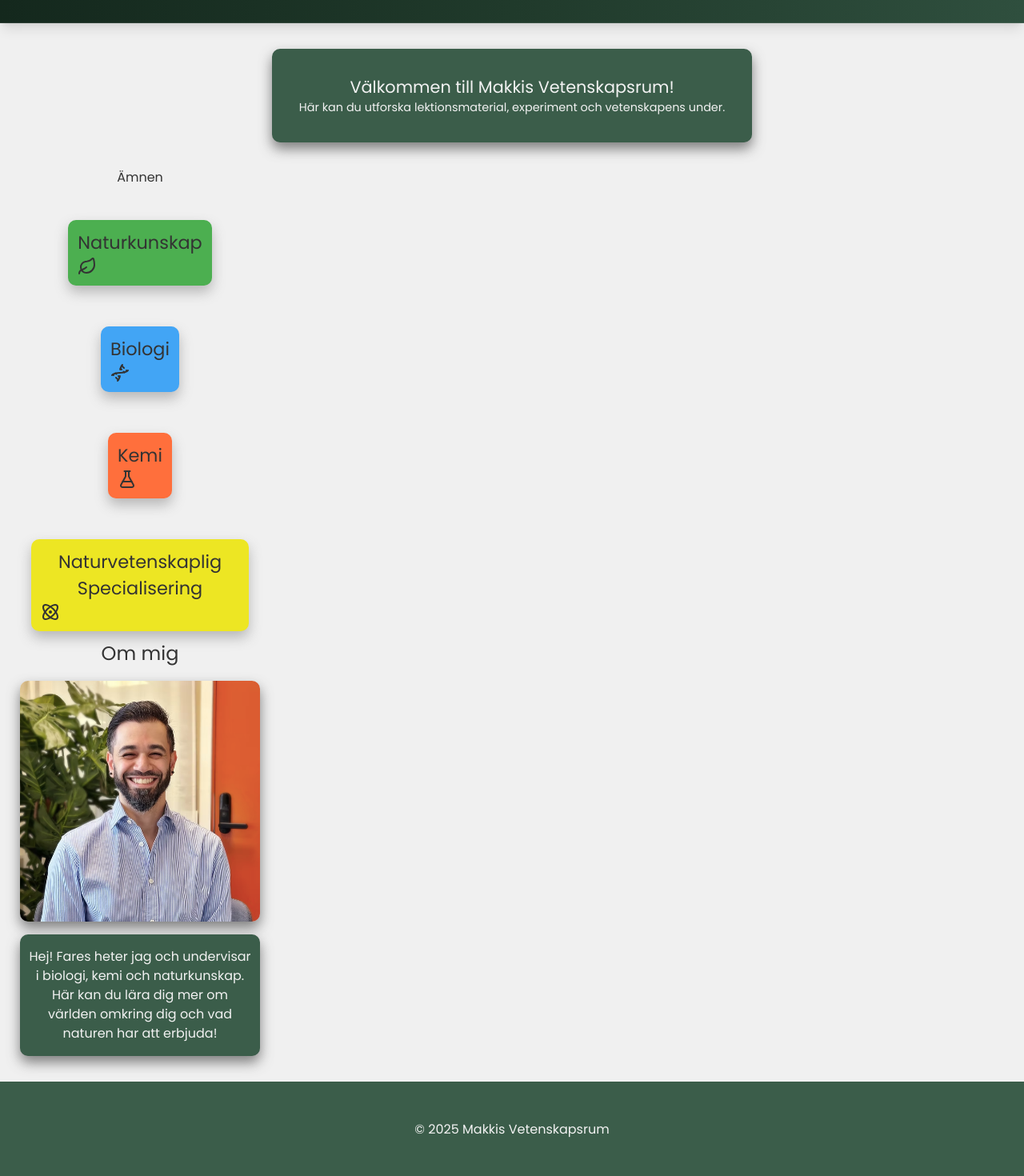
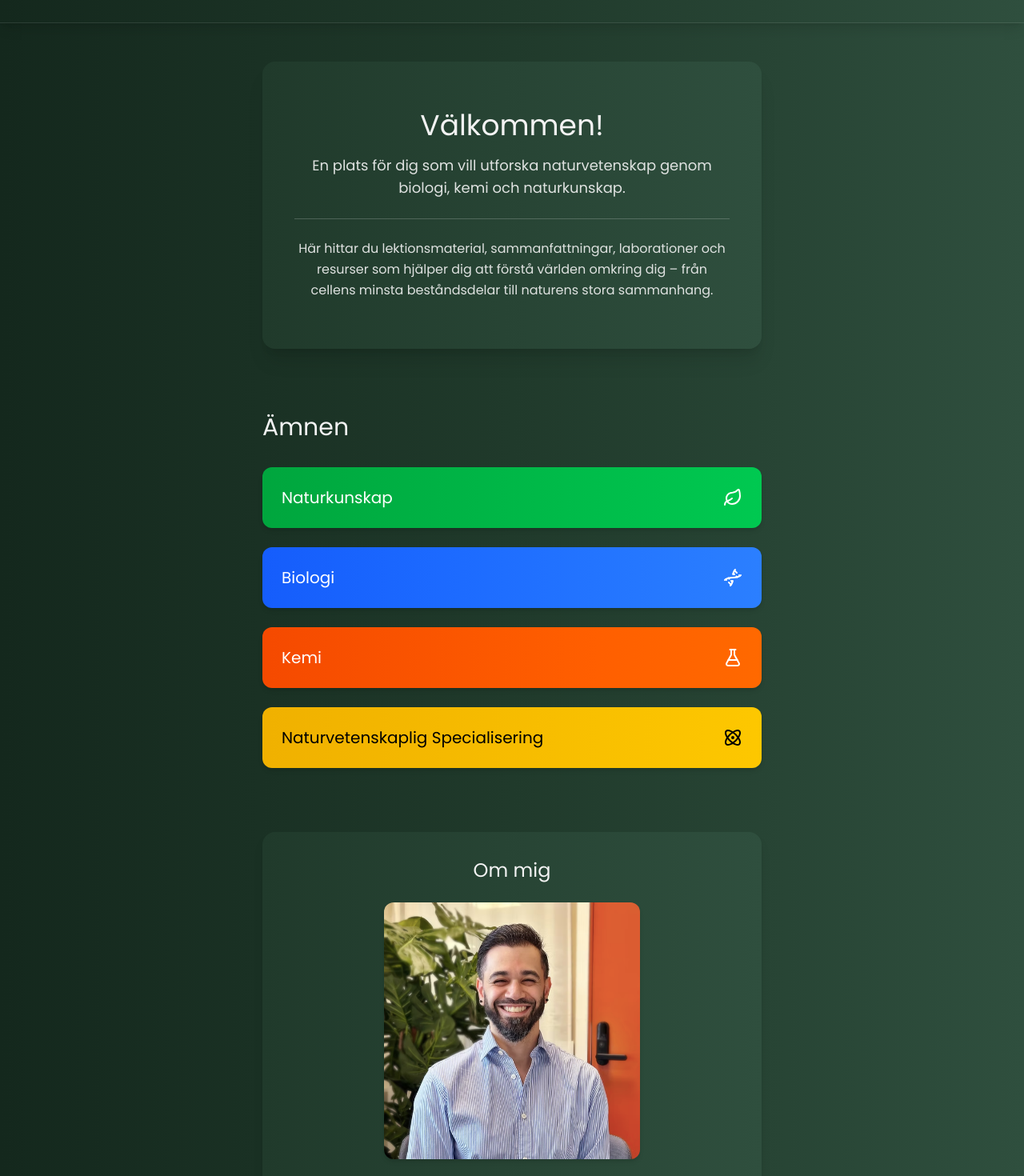
Before and after one commit to jennymakki/Makkis-vetenskaps-rum, a Next.js app in the folder fares-labratorium-next/: page / in a window 1280 px wide. Shown: the part 100-1570 px from the top of the page at 80% size. Built offline with nearby package versions, Linux system fonts and the light colour scheme.

Commit message:
startpage got an update

```diff
--- a/fares-labratorium-next/app/components/Footer.tsx
+++ b/fares-labratorium-next/app/components/Footer.tsx
@@ -1,7 +1,11 @@
 export default function Footer() {
   return (
-    <footer className="footer">
-      <h5 className="footer__h5">© 2025 Makkis Vetenskapsrum</h5>
+    <footer className="bg-gradient-to-r from-[#14281D] via-[#203A2B] to-[#2F4F3E] text-white mt-16">
+      <div className="max-w-6xl mx-auto px-6 py-10 text-center">
+        <h5 className="text-sm md:text-base font-light tracking-wide opacity-80">
+          © {new Date().getFullYear()} Makkis Vetenskapsrum
+        </h5>
+      </div>
     </footer>
   );
 }
--- a/fares-labratorium-next/app/components/Header.tsx
+++ b/fares-labratorium-next/app/components/Header.tsx
@@ -1,16 +1,19 @@
+import Link from "next/link";
 
 export default function Header() {
   return (
-<header className="bg-gradient-to-r from-[#14281D] via-[#203A2B] to-[#2F4F3E] text-white py-10 shadow-lg border-b border-white/10">
-      <div className="relative flex items-center justify-center max-w-6xl mx-auto px-4">
-
-    <div className="text-center">
-      <h1 className="text-2xl md:text-5xl font-extralight tracking-[0.15em]">
-        Makkis Vetenskapsrum
-      </h1>
-    </div>
-
-  </div>
-</header>
+    <header className="bg-gradient-to-r from-[#14281D] via-[#203A2B] to-[#2F4F3E] text-white py-10 shadow-lg border-b border-white/10">
+      <div className="max-w-6xl mx-auto px-4 flex justify-center">
+        <Link
+          href="/"
+          className="group"
+          aria-label="Till startsidan"
+        >
+          <h1 className="text-2xl md:text-5xl font-extralight tracking-[0.15em] transition-all duration-300 group-hover:tracking-[0.2em] group-hover:text-green-100">
+            Makkis Vetenskapsrum
+          </h1>
+        </Link>
+      </div>
+    </header>
   );
 }
--- a/fares-labratorium-next/app/globals.css
+++ b/fares-labratorium-next/app/globals.css
@@ -5,7 +5,6 @@
 }
 
 body {
-    background-color: #f0f0f0;
     display: grid;
     grid-template-rows: auto 1fr auto;
     min-height: 100vh;
--- a/fares-labratorium-next/app/layout.tsx
+++ b/fares-labratorium-next/app/layout.tsx
@@ -6,7 +6,6 @@ import "./globals.css";
 import Header from "./components/Header";
 
 import Footer from "./components/Footer";
-
 
 const poppins = Poppins({
   subsets: ["latin"],
@@ -50,11 +49,12 @@ export default function RootLayout({
 }>) {
   return (
     <html lang="sv">
-      <body className={poppins.className}>
+      <body
+        className={`${poppins.className} bg-gradient-to-r from-[#14281D] via-[#203A2B] to-[#2F4F3E]`}
+      >
+        {" "}
         <Header />
-
         {children}
-
         <Footer />
       </body>
     </html>
--- a/fares-labratorium-next/app/page.tsx
+++ b/fares-labratorium-next/app/page.tsx
@@ -1,61 +1,86 @@
 import Link from "next/link";
-
+import Image from "next/image";
 import { Atom, Dna, FlaskConical, Leaf } from "lucide-react";
 
 export default function HomePage() {
   return (
-    <>
-      <div className="Intro">
-        <h2 className="Intro__h2">Välkommen till Makkis Vetenskapsrum!</h2>
+    <main className="max-w-2xl items-center mx-auto px-6 py-12">
+      <section className="max-w-3xl mx-auto bg-gradient-to-r from-[#203A2B] to-[#2F4F3E] text-white rounded-2xl shadow-xl p-10 py-15 text-center mb-20">
+        <h2 className="text-4xl font-extralight text-[#f3f3f3] mb-4">Välkommen!</h2>
 
-        <p className="Intro__p">
-          Här kan du utforska lektionsmaterial, experiment och vetenskapens
-          under.
+        <p className="text-lg text-[#f3f3f3] opacity-90 mb-6">
+          En plats för dig som vill utforska naturvetenskap genom biologi, kemi
+          och naturkunskap.
         </p>
-      </div>
 
-      <div className="MainContent">
-        <div className="Subjects">
-          <h2 className="Subjects__h2">Ämnen</h2>
+        <div className="h-px bg-white/20 my-6" />
 
-          <Link href="/naturkunskap">
-            <button className="Subjects__naturkunskap">
-              Naturkunskap <Leaf className="Subjects__naturkunskapIcon" />
-            </button>
+        <p className="leading-relaxed text-[#f3f3f3] opacity-90">
+          Här hittar du lektionsmaterial, sammanfattningar, laborationer och
+          resurser som hjälper dig att förstå världen omkring dig – från cellens
+          minsta beståndsdelar till naturens stora sammanhang.
+        </p>
+      </section>
+
+      <section>
+        <h2 className="text-3xl text-[#f3f3f3] font-light mb-8">Ämnen</h2>
+
+        <div className="grid gap-6">
+          <Link
+            href="/naturkunskap"
+            className="group bg-gradient-to-r from-green-600 to-green-500 text-white rounded-xl shadow-md p-6 flex justify-between items-center hover:shadow-xl hover:-translate-y-1 transition"
+          >
+            <span className="text-xl font-light">Naturkunskap</span>
+            <Leaf className="group-hover:scale-110 transition" />
           </Link>
 
-          <Link href="/biologi">
-            <button className="Subjects__biologi">
-              Biologi <Dna className="Subjects__biologiIcon" />
-            </button>
+          <Link
+            href="/biologi"
+            className="group bg-gradient-to-r from-blue-600 to-blue-500 text-white rounded-xl shadow-md p-6 flex justify-between items-center hover:shadow-xl hover:-translate-y-1 transition"
+          >
+            <span className="text-xl font-light">Biologi</span>
+            <Dna className="group-hover:scale-110 transition" />
           </Link>
 
-          <Link href="/kemi">
-            <button className="Subjects__kemi">
-              Kemi <FlaskConical className="Subjects__kemiIcon" />
-            </button>
+          <Link
+            href="/kemi"
+            className="group bg-gradient-to-r from-orange-600 to-orange-500 text-white rounded-xl shadow-md p-6 flex justify-between items-center hover:shadow-xl hover:-translate-y-1 transition"
+          >
+            <span className="text-xl font-light">Kemi</span>
+            <FlaskConical className="group-hover:scale-110 transition" />
           </Link>
 
-          <Link href="/natspec">
-            <button className="Subjects__naturspec">
-              Naturvetenskaplig Specialisering{" "}
-              <Atom className="Subjects__naturspecIcon" />
-            </button>
+          <Link
+            href="/natspec"
+            className="group bg-gradient-to-r from-yellow-500 to-yellow-400 text-black rounded-xl shadow-md p-6 flex justify-between items-center hover:shadow-xl hover:-translate-y-1 transition"
+          >
+            <span className="text-xl font-light">
+              Naturvetenskaplig Specialisering
+            </span>
+            <Atom className="group-hover:scale-110 transition" />
           </Link>
         </div>
+      </section>
 
-        <div className="About">
-          <h3 className="about__h3">Om mig</h3>
+      <section className="bg-gradient-to-r from-[#203A2B] to-[#2F4F3E] text-white rounded-2xl shadow-lg p-8 mt-20">
+        <h3 className="text-2xl text-center text-[#f3f3f3] font-light mb-6">
+          Om mig
+        </h3>
 
-          <img src="/images/Fares.png" alt="Fares" />
+        <Image
+          src="/images/Fares.png"
+          alt="Fares"
+          width={800}
+          height={800}
+          className="w-full max-w-xs mx-auto rounded-xl shadow-md mb-6"
+        />
 
-          <p className="about__p">
-            Hej! Fares heter jag och undervisar i biologi, kemi och
-            naturkunskap. Här kan du lära dig mer om världen omkring dig och vad
-            naturen har att erbjuda!
-          </p>
-        </div>
-      </div>
-    </>
+        <p className="text-center text-[#f3f3f3] leading-relaxed">
+          Hej! Fares heter jag och undervisar i biologi, kemi och naturkunskap.
+          Här kan du lära dig mer om världen omkring dig och vad naturen har att
+          erbjuda!
+        </p>
+      </section>
+    </main>
   );
 }
```
